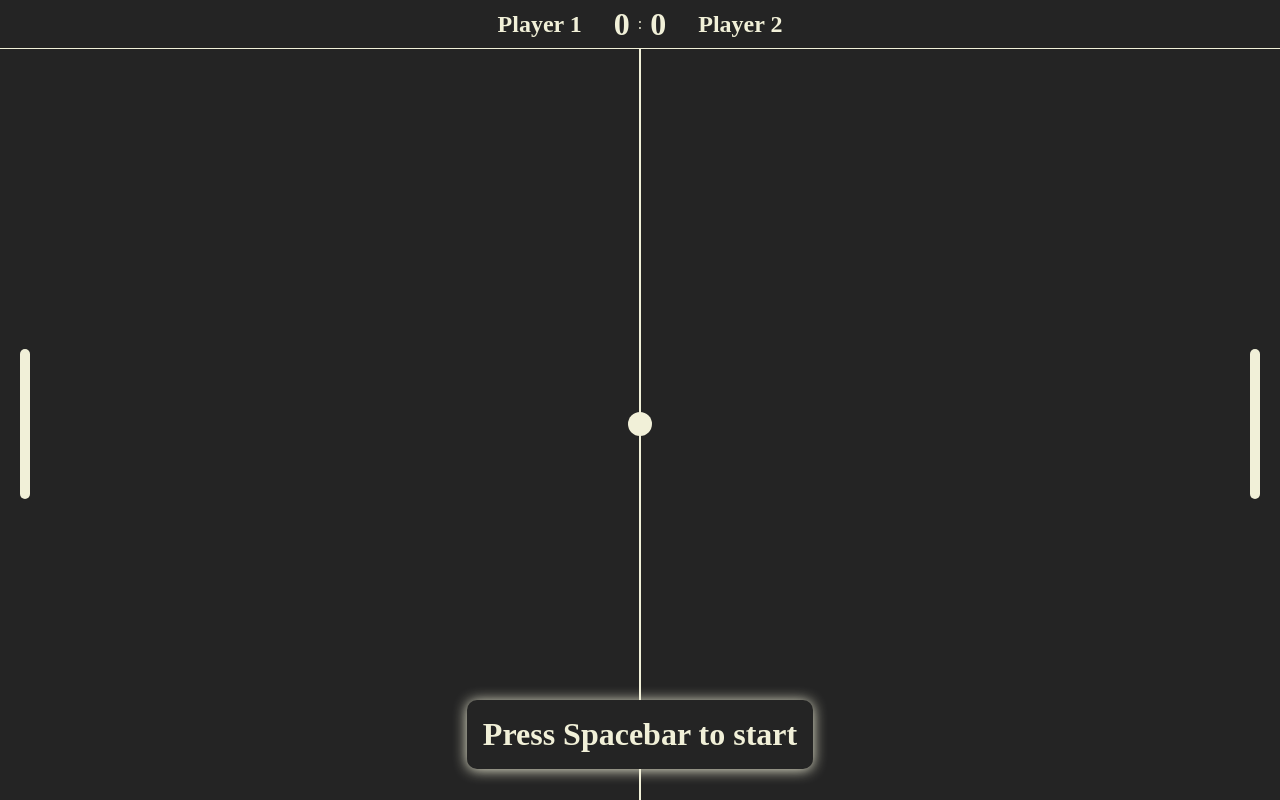
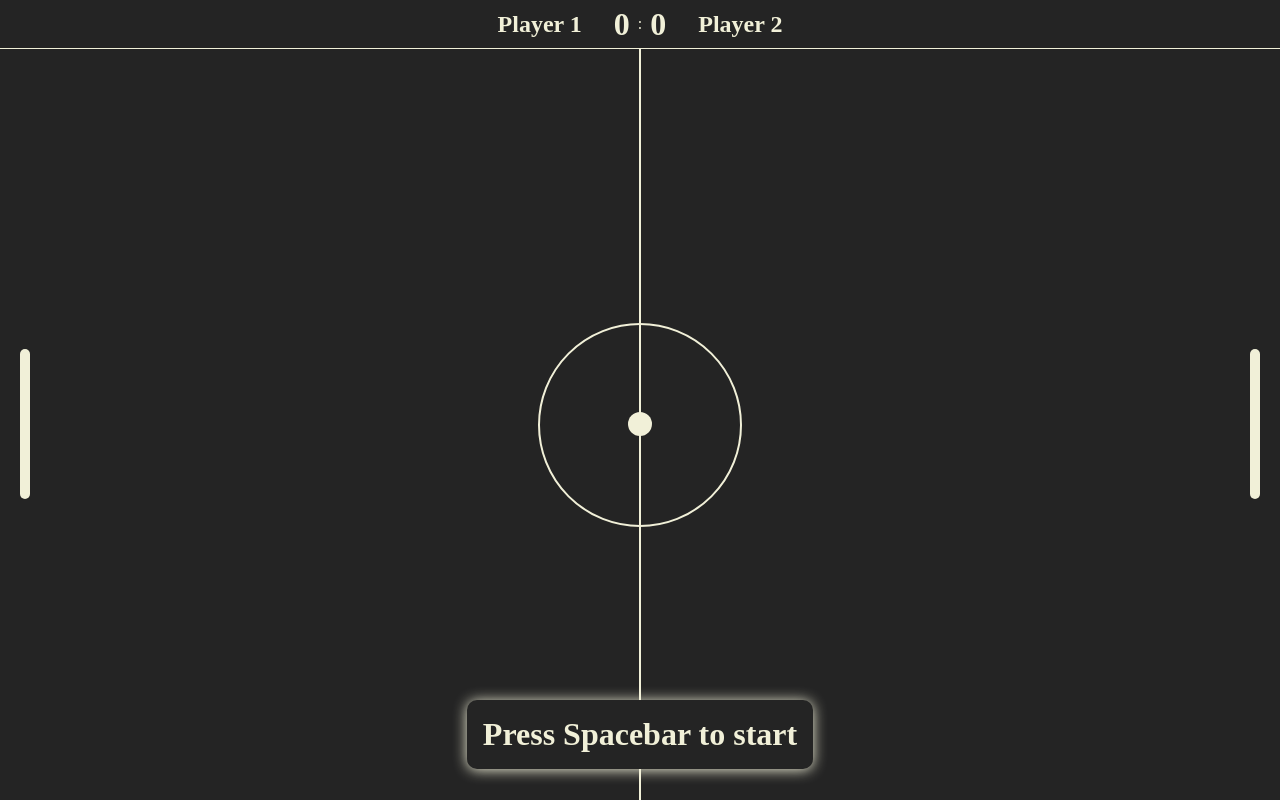
Before and after one commit to Sadzak23/pong, a React (Vite) app: page / in a window 1280 px wide. Built offline with nearby package versions, Linux system fonts and the light colour scheme.

Commit message:
Add board center circle

```diff
--- a/src/components/GameBoard/GameBoard.tsx
+++ b/src/components/GameBoard/GameBoard.tsx
@@ -13,6 +13,7 @@ export const Game: FC = () => {
         <div className="board">
           <AlertProvider>
             <div className="devider" />
+            <div className="center" />
             <Paddel player="p1" />
             <Paddel player="p2" />
             <Ball />
--- a/src/styles/page/_game.scss
+++ b/src/styles/page/_game.scss
@@ -15,5 +15,14 @@
       height: 100%;
       width: 2px;
     }
+    .center {
+      top: 50%;
+      translate: (0 -50%);
+      position: absolute;
+      height: 200px;
+      width: 200px;
+      border: 2px solid var(--light-color);
+      border-radius: 50%;
+    }
   }
 }
```
